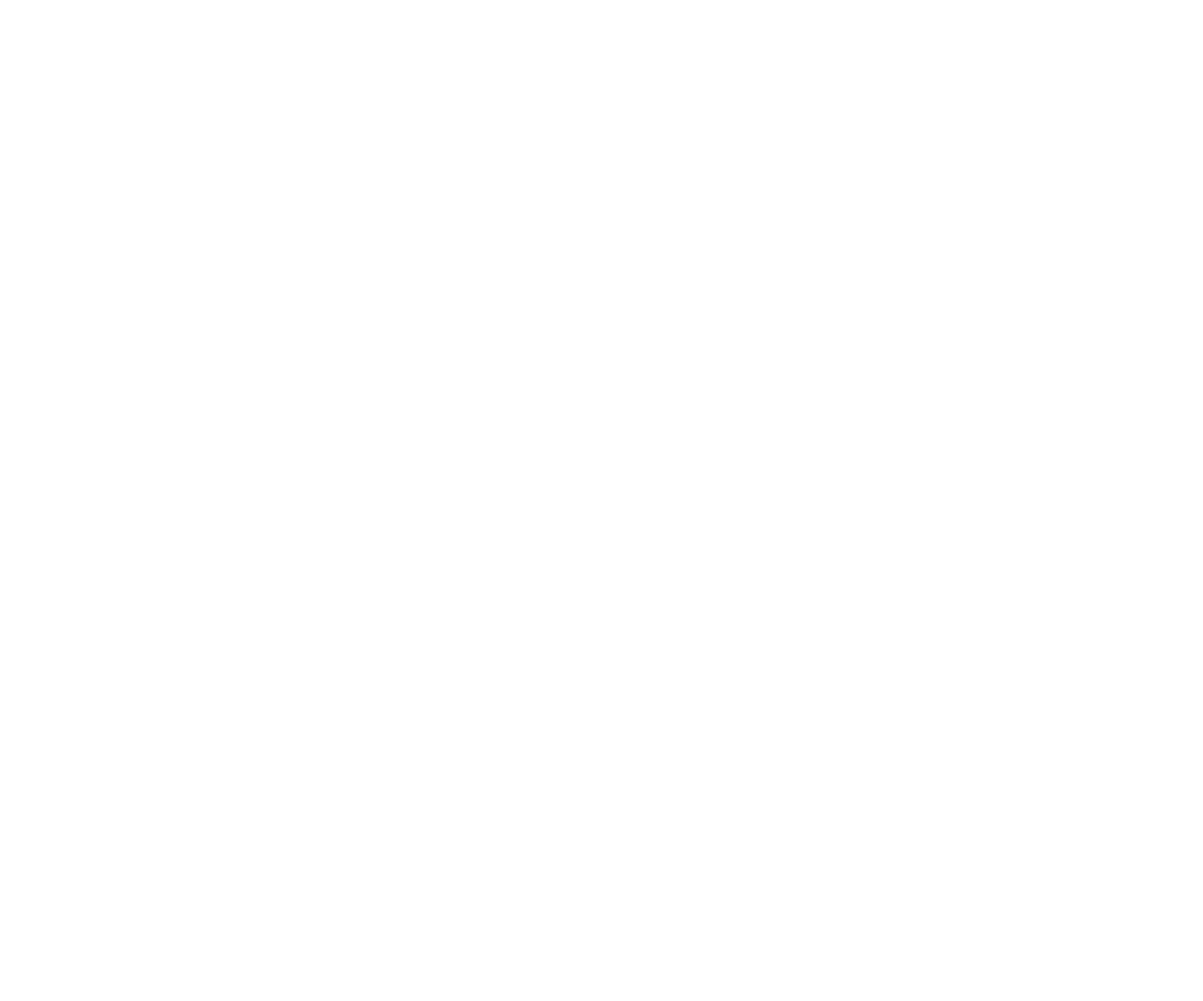
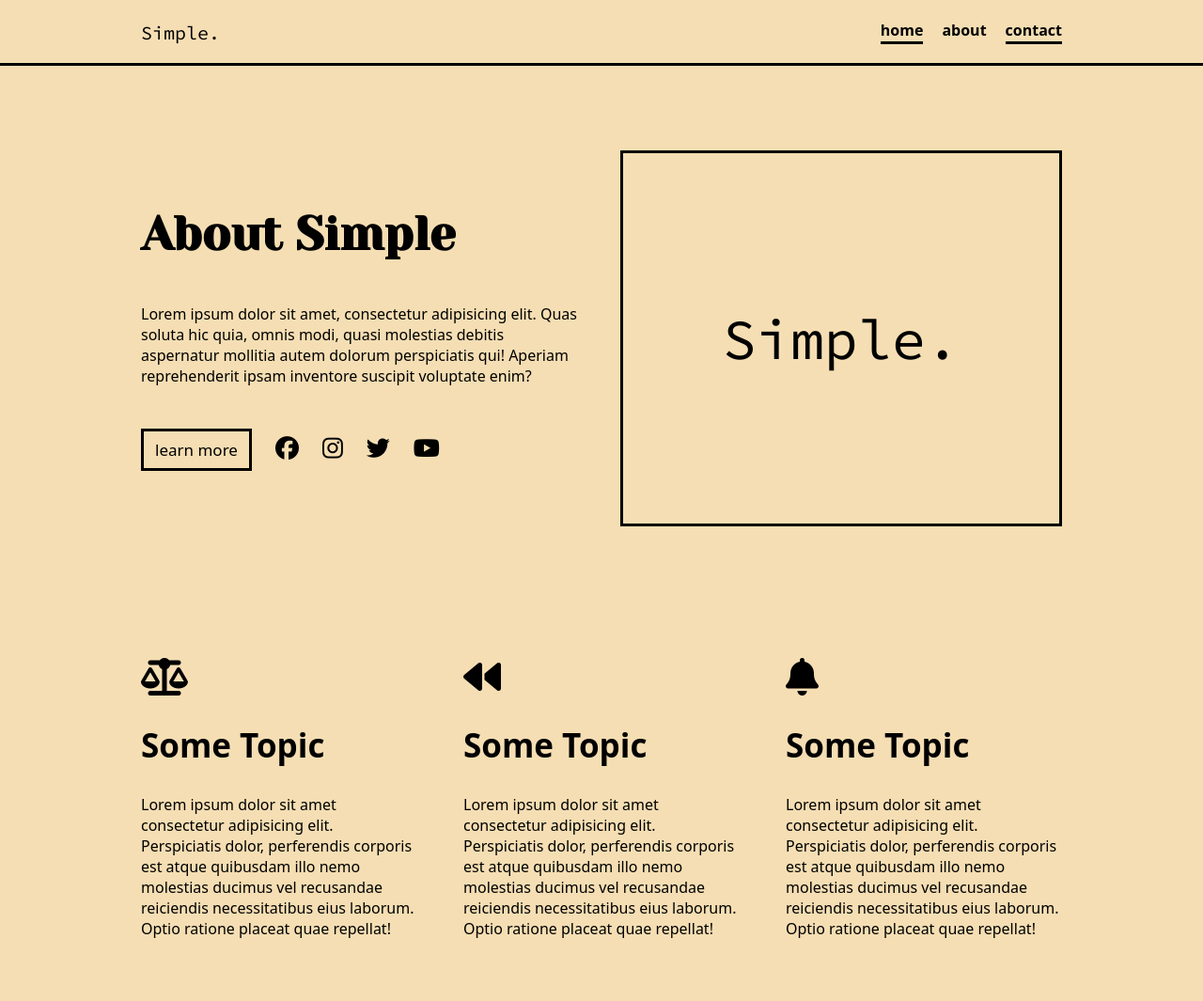
Before and after one commit to drakejoshua/simple, a plain HTML site: page about.html in a window 1280 px wide. Shown: the whole page at 94% size. Before the commit the page ends 800 px from the top, so only its background shows below. Drawn offline with Linux system fonts and the light colour scheme.

Commit message:
- added content for the about.html - added layout and styling for the about page( added a about.css )

```diff
--- /dev/null
+++ b/about.css
@@ -0,0 +1,125 @@
+/* the styles for the home page */
+* {
+    box-sizing: border-box;
+    font-family: system-ui, -apple-system, BlinkMacSystemFont, 'Segoe UI', Roboto, Oxygen, Ubuntu, Cantarell, 'Open Sans', 'Helvetica Neue', sans-serif;
+}
+
+
+/* the styling for the layout using the body */
+body {
+    background-color: wheat;
+    margin: 0px;
+}
+
+
+/* stylign for the nav bar */
+nav {
+    padding: 20px 150px;
+    display: flex;
+    flex-direction: row;
+    justify-content: space-between;
+    align-items: flex-end;
+    border-bottom: medium solid black;
+}
+nav > span {
+    font-family: 'Source Code Pro', monospace;
+    font-size: 20px;
+}
+nav a {
+    display: inline-block;
+    padding: 1px 0px;
+    text-decoration: none;
+    border-bottom: medium solid black;
+    font-size: 16px;
+    color: black;
+    font-weight: 600;
+}
+nav a.active {
+    border: none;
+}
+nav div {
+    display: inline-grid;
+    column-gap: 20px;
+    grid-template-columns: auto auto auto;
+}
+
+
+/* styling the hero section */
+main {
+    display: flex;
+    flex-direction: row;
+    padding: 90px 150px;
+    align-items: center;
+    justify-content: space-between;
+}
+main > * {
+    width: 48%;
+}
+header {
+    display: grid;
+    grid-template-rows: auto auto auto;
+    row-gap: 45px;
+}
+header > * {   /* removing the default margin placed in the paragraph and heading */
+    margin: 0px;
+}
+header > h1 {
+    font-family: 'Yeseva One', cursive;
+    font-size: 50px;
+}
+header > div {
+    display: flex;
+    flex-direction: row;
+    flex-wrap: nowrap;
+    align-items: center;
+}
+header > div > * {
+    margin-left: 25px; /* adding spacing between the social icons and the button */
+}
+header > div > button {
+    padding: 8px 12px;
+    background-color: transparent;
+    border: medium solid black;
+    font-size: 17px;
+    margin-left: 0px; /* removing the margin as placed for the social icons */
+}
+header > div > a {
+    text-decoration: none;
+    color: black;
+}
+header > div span {
+    font-size: 25px;
+}
+main > div {
+    border: medium solid black;
+    height: 400px;
+    display: flex;
+    flex-direction: row;
+    justify-content: center;
+    align-items: center;
+}
+main > div > span {
+    font-family: 'Source Code Pro', monospace;
+    font-size: 60px;
+    text-align: center;
+}
+
+
+
+/* styling the more section */
+section {
+    padding: 50px 150px;
+    display: flex;
+    flex-direction: row;
+    flex-wrap: wrap;
+    justify-content: space-between;
+}
+section > * {
+    width: 30%;
+}
+div.more > span {
+    font-size: 40px;
+}
+div.more > h2 {
+    font-size: 35px;
+}
--- a/about.html
+++ b/about.html
@@ -5,8 +5,81 @@
     <meta http-equiv="X-UA-Compatible" content="IE=edge">
     <meta name="viewport" content="width=device-width, initial-scale=1.0">
     <title>About - Simple</title>
+    <link href="https://fonts.googleapis.com/icon?family=Material+Icons" rel="stylesheet">
+    <link rel="preconnect" href="https://fonts.googleapis.com">
+    <link rel="preconnect" href="https://fonts.gstatic.com" crossorigin>
+    <link href="https://fonts.googleapis.com/css2?family=Source+Code+Pro&family=Yeseva+One&display=swap" rel="stylesheet">
+    <script src="https://kit.fontawesome.com/c963c47e7a.js" crossorigin="anonymous"></script>
+    <link rel="stylesheet" href="./about.css">
 </head>
 <body>
+    <!-- the nav bar -->
+    <nav>
+        <span id="nav-logo"> Simple.</span>
 
+        <div>
+            <a href="./index.html" class="nav-link">home</a>
+            <a href="./about.html" class="nav-link active">about</a>
+            <a href="./contact.html" class="nav-link">contact</a>
+        </div>
+    </nav>
+
+    <!-- the hero/main section -->
+    <main>
+        <header>
+            <h1> About Simple </h1>
+
+            <p>
+                Lorem ipsum dolor sit amet, consectetur adipisicing elit.
+                Quas soluta hic quia, omnis modi, quasi molestias debitis aspernatur mollitia autem dolorum perspiciatis qui!
+                Aperiam reprehenderit ipsam inventore suscipit voluptate enim?
+            </p>
+
+            <div>
+                <button> learn more </button>
+                <a href=""><span class="fab fa-facebook"></span></a>
+                <a href=""><span class="fab fa-instagram"></span></a>
+                <a href=""><span class="fab fa-twitter"></span></a>
+                <a href=""><span class="fab fa-youtube"></span></a>
+            </div>
+        </header>
+
+        <div>
+            <span>Simple.</span>
+        </div>
+    </main>
+
+    <!-- the more section -->
+    <section>
+        <div class="more">
+            <span class="fas fa-balance-scale"></span>
+            <h2>Some Topic</h2>
+            <p>
+                Lorem ipsum dolor sit amet consectetur adipisicing elit.
+                Perspiciatis dolor, perferendis corporis est atque quibusdam illo nemo molestias
+                ducimus vel recusandae reiciendis necessitatibus eius laborum. Optio ratione placeat quae repellat!
+            </p>
+        </div>
+
+        <div class="more">
+            <span class="fas fa-backward"></span>
+            <h2>Some Topic</h2>
+            <p>
+                Lorem ipsum dolor sit amet consectetur adipisicing elit.
+                Perspiciatis dolor, perferendis corporis est atque quibusdam illo nemo molestias
+                ducimus vel recusandae reiciendis necessitatibus eius laborum. Optio ratione placeat quae repellat!
+            </p>
+        </div>
+
+        <div class="more">
+            <span class="fas fa-bell"></span>
+            <h2>Some Topic</h2>
+            <p>
+                Lorem ipsum dolor sit amet consectetur adipisicing elit.
+                Perspiciatis dolor, perferendis corporis est atque quibusdam illo nemo molestias
+                ducimus vel recusandae reiciendis necessitatibus eius laborum. Optio ratione placeat quae repellat!
+            </p>
+        </div>
+    </section>
 </body>
 </html>
```
